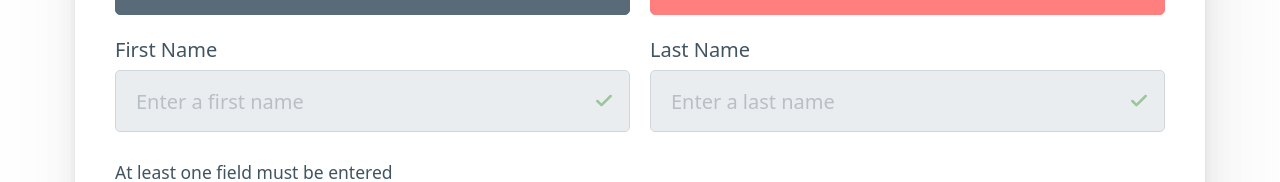
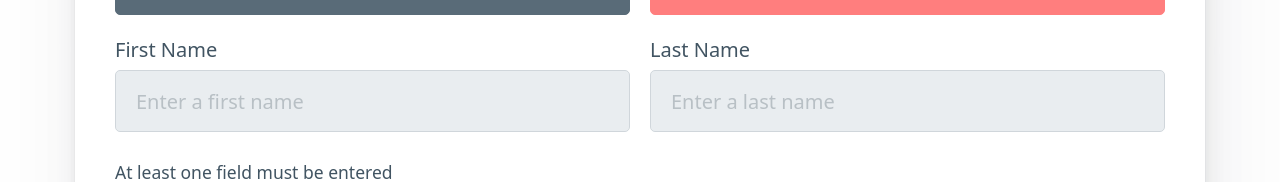
Before and after one commit to neilwiborg/NeilWib.org, a SvelteKit app in the folder frontend/: page /program4 in a window 1280 px wide. Shown: the part 462-644 px from the top of the page. Built offline with nearby package versions, Linux system fonts and the light colour scheme.

Commit message:
fix input error color

```diff
--- a/frontend/src/routes/program4/+page.svelte
+++ b/frontend/src/routes/program4/+page.svelte
@@ -96,11 +96,11 @@
 				<div class="grid">
 					<label>
 						First Name
-						<input type="text" placeholder="Enter a first name" bind:value={firstName} disabled={inputDisabled} aria-invalid={inputError ? "true" : "false"} />
+						<input type="text" placeholder="Enter a first name" bind:value={firstName} disabled={inputDisabled} aria-invalid={inputError ? "true" : null} />
 					</label>
 					<label>
 						Last Name
-						<input type="text" placeholder="Enter a last name" bind:value={lastName} disabled={inputDisabled} aria-invalid={inputError ? "true" : "false"} />
+						<input type="text" placeholder="Enter a last name" bind:value={lastName} disabled={inputDisabled} aria-invalid={inputError ? "true" : null} />
 					</label>
 				</div>
 				<small>At least one field must be entered</small>
```
